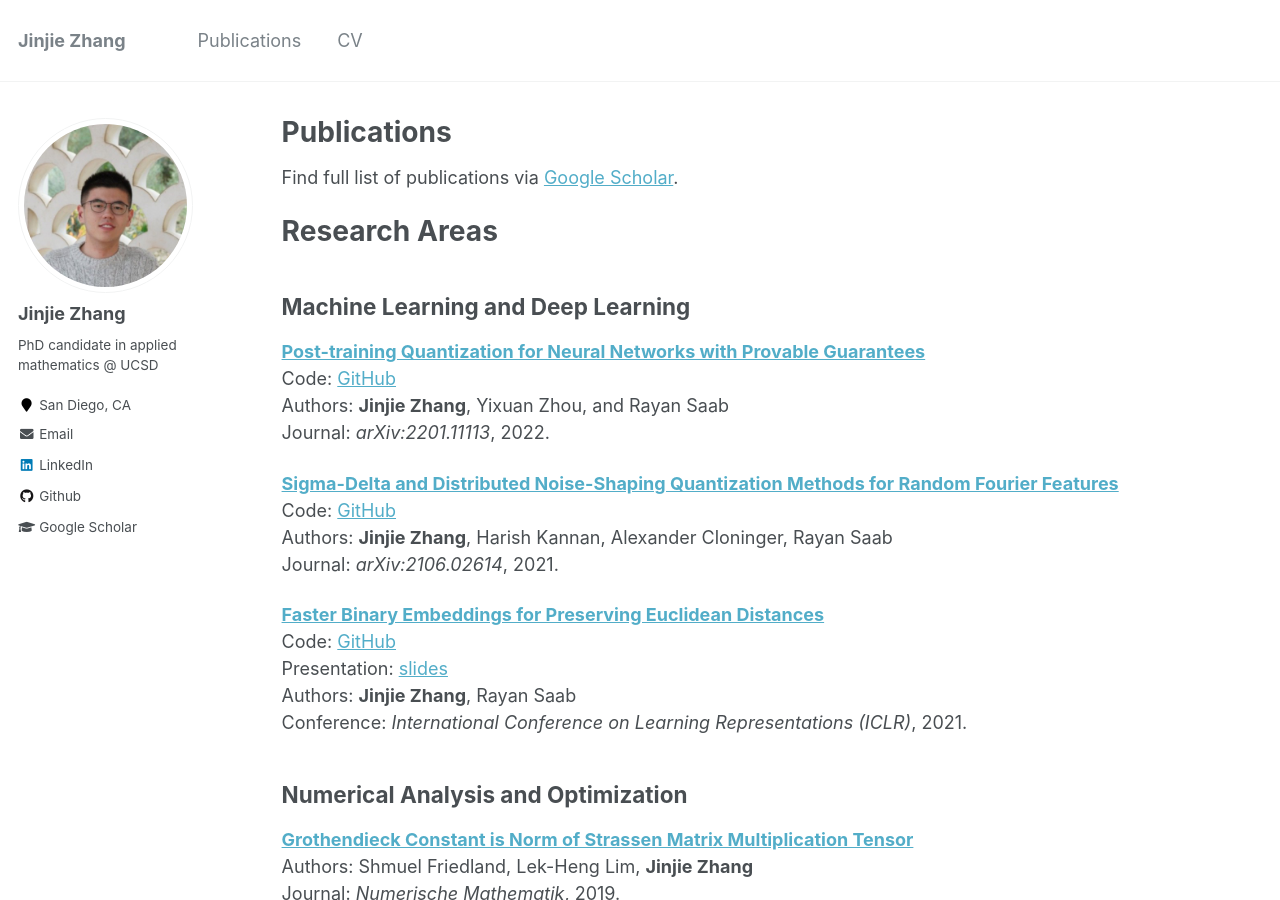
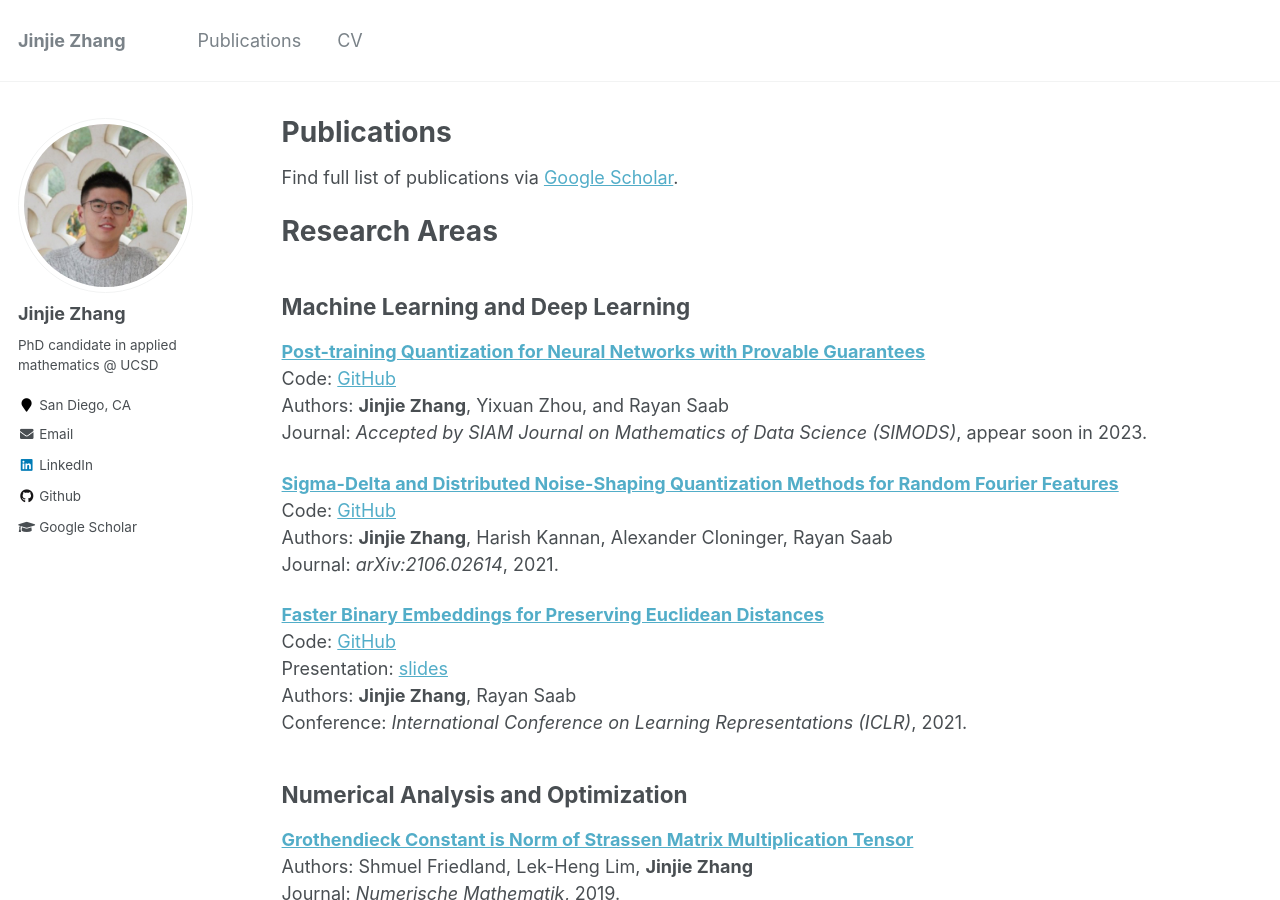
Before and after one commit to jayzhang0727/jayzhang0727.github.io, a Jekyll site: the page built from _pages/publications.md, in a window 1280 px wide and 900 px high. Built offline with Jekyll 4.4.1, drawn with Linux system fonts in a browser that asks for light colours.

Commit message:
updated CV and pulications

```diff
--- a/_pages/publications.md
+++ b/_pages/publications.md
@@ -20,7 +20,7 @@ Find full list of publications via [Google Scholar](https://scholar.google.com/c
 [**Post-training Quantization for Neural Networks with Provable Guarantees**](https://arxiv.org/abs/2201.11113) <br>
 Code: [GitHub](https://github.com/YixuanSeanZhou/Quantized_Neural_Nets)<br>
 Authors: **Jinjie Zhang**, Yixuan Zhou, and Rayan Saab <br>
-Journal: *arXiv:2201.11113*, 2022. <br>
+Journal: *Accepted by SIAM Journal on Mathematics of Data Science (SIMODS)*, appear soon in 2023. <br>
 
 [**Sigma-Delta and Distributed Noise-Shaping Quantization Methods for Random Fourier Features**](https://arxiv.org/abs/2106.02614) <br>
 Code: [GitHub](https://github.com/jayzhang0727/Sigma-Delta-and-Distributed-Noise-Shaping-Quantization-Methods-for-Random-Fourier-Features)<br>
```
Also changed, not shown: _pages/cv.md (+1 -1 lines), 1 other file.
